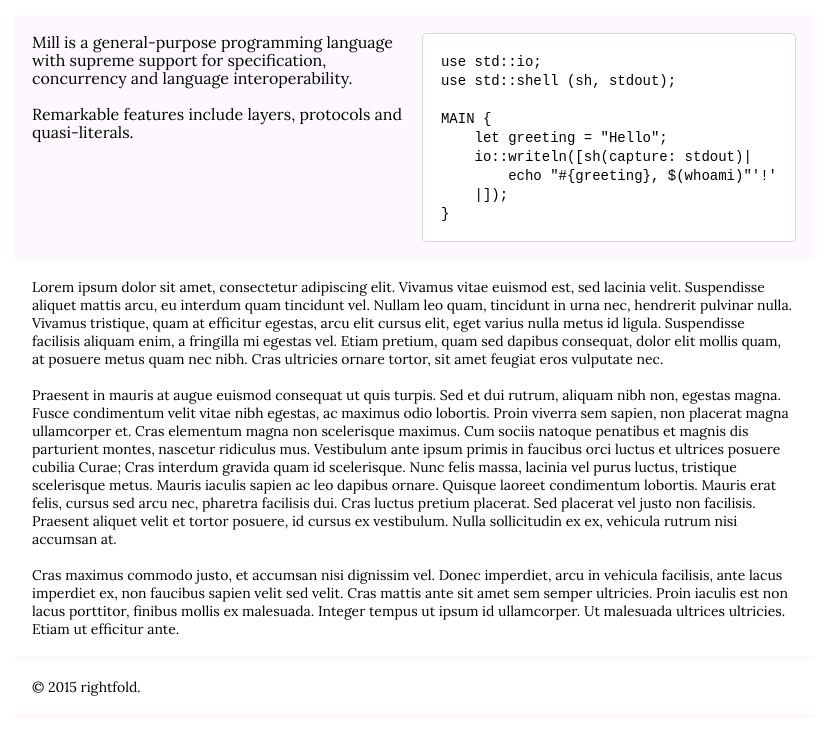
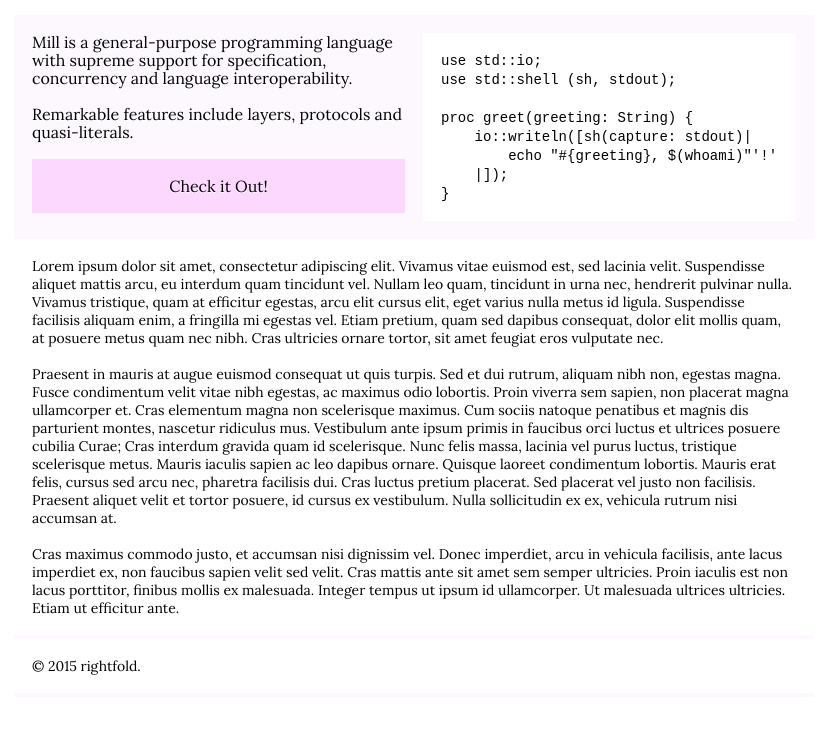
Before and after one commit to tomalakgeretkal/mill, a plain HTML site: page index.html in a window 1280 px wide. Shown: the part 61-796 px from the top of the page, without its empty margins (226-1053 px from the left). Drawn offline with Linux system fonts and the light colour scheme.

Commit message:
Add link to GitHub project

```diff
--- a/index.html
+++ b/index.html
@@ -24,13 +24,13 @@
                     Remarkable features include layers, protocols and
                     quasi-literals.
                 </p>
+                <a class="mill-home-banner-link" href="https://github.com/mill-lang/mill">Check it Out!</a>
             </div>
             <figure class="mill-home-banner-hello-world">
                 <pre><code>use std::io;
 use std::shell (sh, stdout);
 
-MAIN {
-    let greeting = "Hello";
+proc greet(greeting: String) {
     io::writeln([sh(capture: stdout)|
         echo "#{greeting}, $(whoami)"'!'
     |]);
--- a/mill.css
+++ b/mill.css
@@ -24,8 +24,6 @@ p + p {
 
 pre {
     background: #fff;
-    border: solid 1px #dad6dc;
-    border-radius: 4px;
     padding: 18px;
 }
 
@@ -60,6 +58,25 @@ code {
     text-shadow: 0 1px 0 #fff;
 }
 
+.mill-home-banner-link {
+    background: #fcd8fe;
+    color: #000;
+    display: block;
+    line-height: 18px;
+    margin-top: 18px;
+    padding: 18px;
+    text-align: center;
+    text-decoration: none;
+}
+
+.mill-home-banner-link:hover {
+    background: #ecc8ee;
+}
+
+.mill-home-banner-link:active {
+    background: #dcb8de;
+}
+
 @media screen and (max-width: 400px) {
     .mill-home-banner-hello-world {
         display: none;
```
